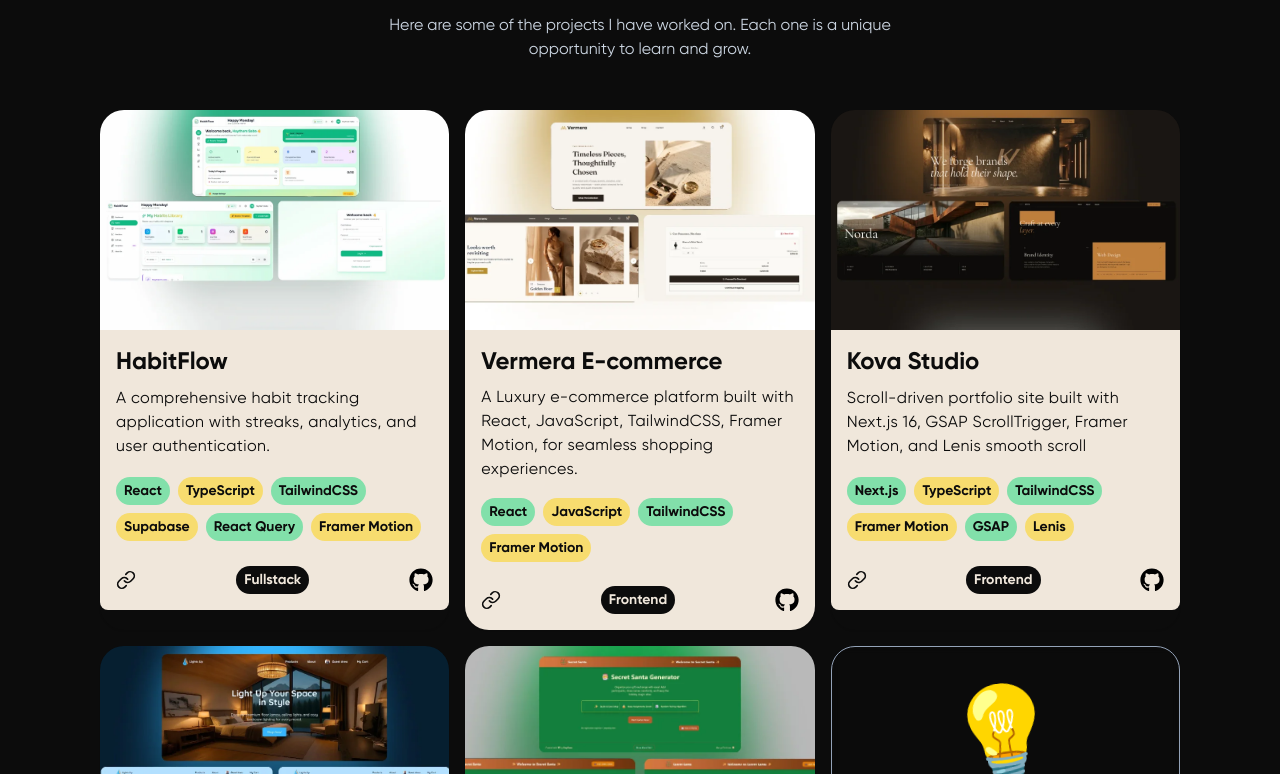
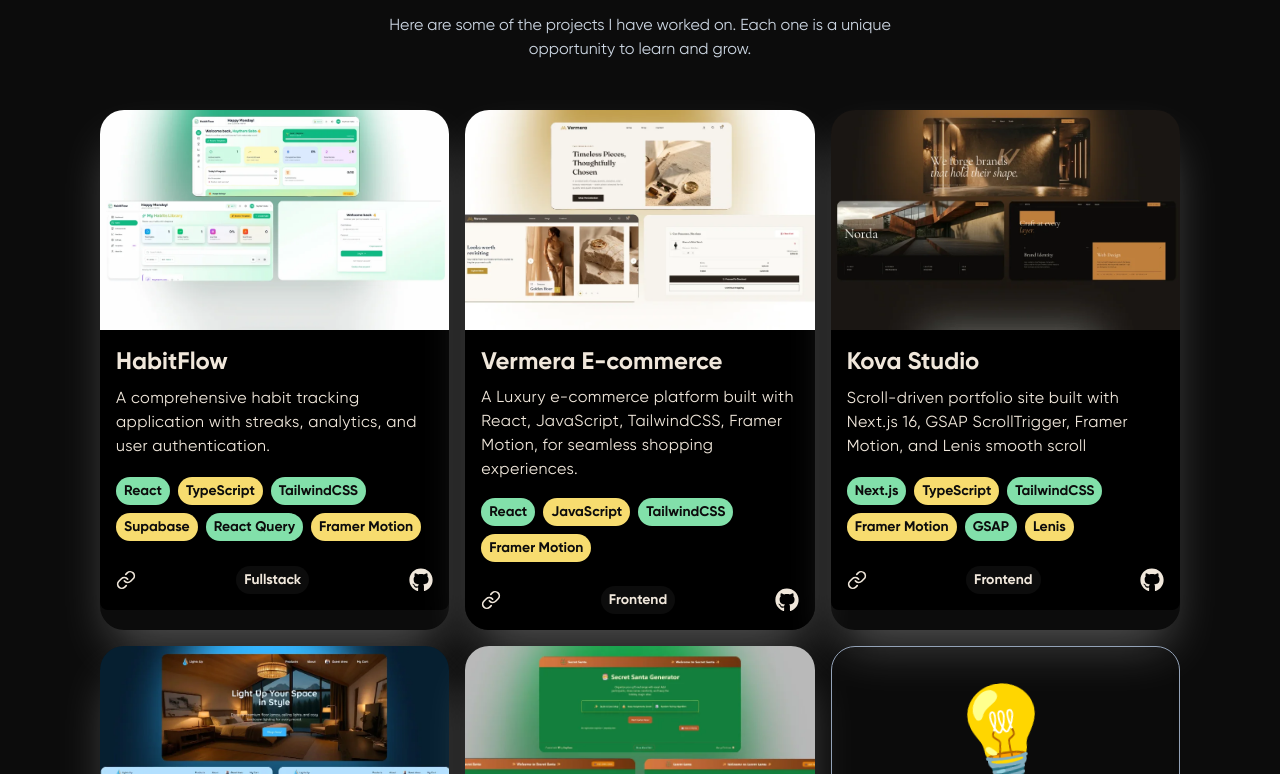
Before and after one commit to HaythamSaba/reactPortfolio, a React (Vite) app: page / in a window 1280 px wide. Shown: the part 2946-3720 px from the top of the page. Built offline with nearby package versions, Linux system fonts and the light colour scheme.

Commit message:
changing project card background, text color, fixing card layout

```diff
--- a/src/components/ui/ProjectCard.jsx
+++ b/src/components/ui/ProjectCard.jsx
@@ -10,35 +10,47 @@ const cardVariants = {
   },
 };
 
-function ProjectCard({ project }) {
+function ProjectCard({ project, featured = false, className = "" }) {
   return (
     <motion.div
       key={project.title}
       variants={cardVariants}
-      className="group bg-darkBackground rounded-3xl overflow-hidden relative z-0 shadow-sm"
+      className={`group rounded-3xl overflow-hidden relative z-0 shadow-2xl shadow-white/30 ${className}`}
     >
       {/* Image */}
       <div className="overflow-hidden">
         <img
           src={project.image}
           alt={project.title}
-          className="h-[220px] w-full object-cover transition-transform duration-500 ease-in-out group-hover:scale-110"
+          className={`w-full object-cover transition-transform duration-500 ease-in-out group-hover:scale-110 ${
+            featured ? "h-[260px] md:h-[360px]" : "h-[220px]"
+          }`}
         />
       </div>
 
       {/* Card Body */}
-      <div className="flex flex-col p-4 gap-2 bg-background rounded-b-lg min-h-[280px] justify-between">
+      <div
+        className={`flex flex-col p-4 gap-2 bg-black rounded-b-lg justify-between ${
+          featured ? "min-h-[280px] md:p-6" : "min-h-[280px]"
+        }`}
+      >
         <div className="flex justify-between items-center">
-          <h3 className="text-darkBackground">{project.title}</h3>
+          <h3
+            className={`text-background ${featured ? "text-2xl font-bold" : ""}`}
+          >
+            {project.title}
+          </h3>
           {project.progress && (
             <div className="flex justify-between items-center">
-              <span className="bg-primary-400 text-textColor px-2 py-1 rounded-full font-semibold text-sm">
+              <span className="bg-primary-400 text-background px-2 py-1 rounded-full font-semibold text-sm">
                 In Progress
               </span>
             </div>
           )}
         </div>
-        <p className="text-md tracking-wide text-darkBackground mb-2">
+        <p
+          className={`tracking-wide text-background mb-2 ${featured ? "text-base md:text-lg" : "text-md"}`}
+        >
           {project.description}
         </p>
 
@@ -62,7 +74,7 @@ function ProjectCard({ project }) {
             aria-label={`View live site for ${project.title}`}
             className="hover:text-primary-400 transition-colors"
           >
-            <GoLinkIcon className="w-5 h-5 text-darkBackground" />
+            <GoLinkIcon className="w-5 h-5 text-background" />
           </a>
 
           <span className="bg-darkBackground text-background px-2 py-1 rounded-full font-semibold text-sm">
@@ -78,7 +90,7 @@ function ProjectCard({ project }) {
           >
             <FaGithubIcon
               size={24}
-              className="text-black"
+              className="text-background hover:text-primary-400 transition-colors"
             />
           </a>
         </div>
```
Also changed, not shown: 1 other file (tests, documents, lock files or other folders).
